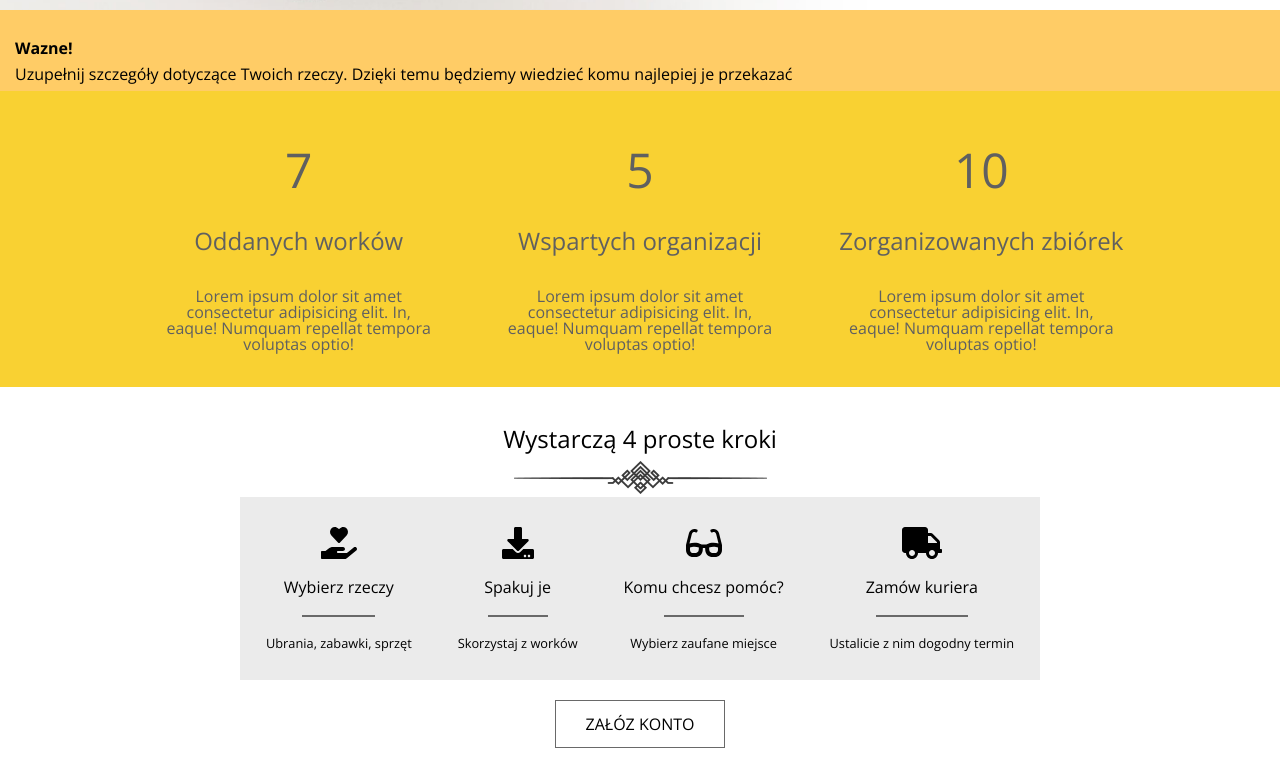
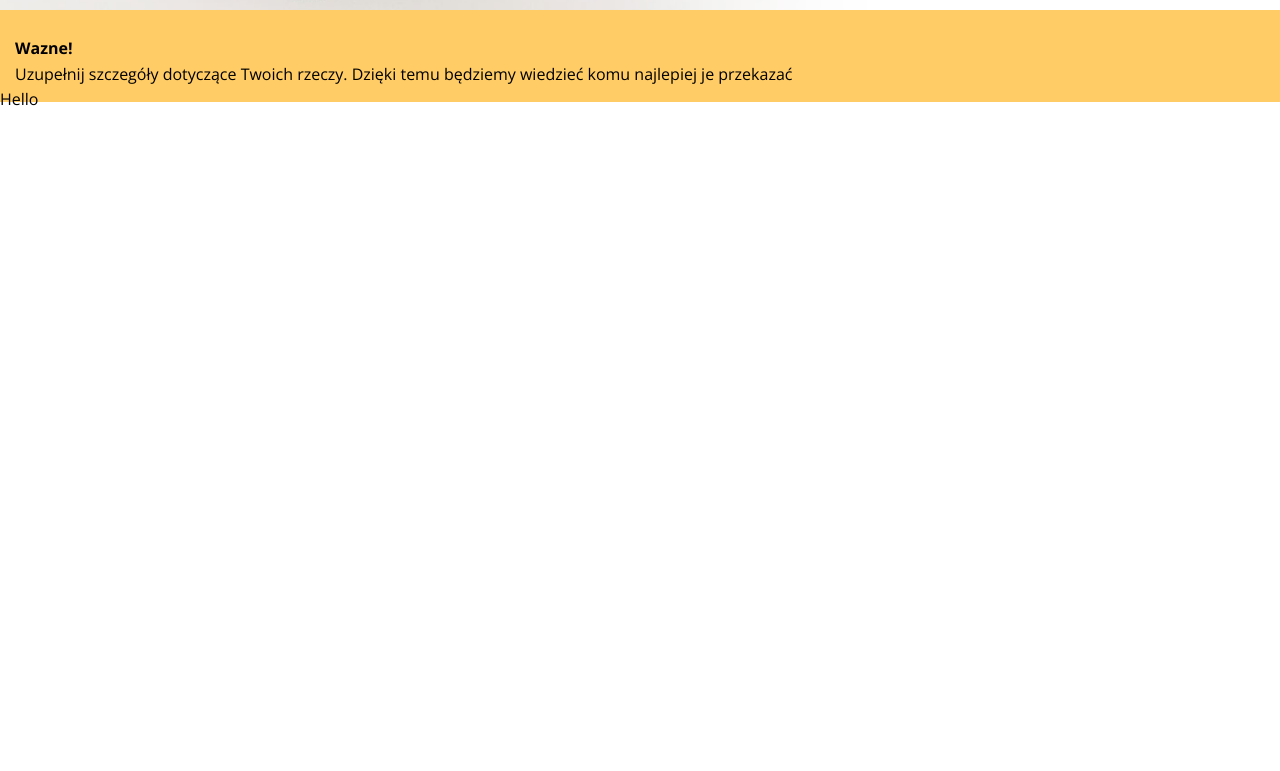
Before and after one commit to vanyaxk/react-oddaj-rzeczy, a React app: page /#/form in a window 1280 px wide. Shown: the part 709-1480 px from the top of the page. Built offline with nearby package versions, Linux system fonts and the light colour scheme.

Commit message:
added the main form section

```diff
--- a/js/App.js
+++ b/js/App.js
@@ -1,7 +1,7 @@
 import React, {Component} from 'react';
 import ReactDOM  from 'react-dom';
 import {HashRouter} from 'react-router-dom';
-import Main from './components/Main/Main';
+import MainRouter from './MainRouter';
 import About from './components/About';
 //styled-components
 import reset from 'styled-reset';
@@ -114,7 +114,7 @@ class App extends Component {
                         handleLogOut={this.handleLogOut}
                         name={this.state.name}
                         />
-                <Main loggedIn={this.state.loggedIn}/>
+                <MainRouter loggedIn={this.state.loggedIn}/>
                 <About />
 
                 <Foundations />
--- /dev/null
+++ b/js/MainRouter.js
@@ -0,0 +1,16 @@
+import React from 'react';
+import {Route, Switch} from 'react-router-dom';
+import Main from './components/Main/Main';
+import MainForm from './components/MainForm/MainForm';
+
+const MainRouter = (props) => {
+    const {loggedIn} = props;
+    return (
+    <Switch>
+        <Route exact path="/" render={() => <Main loggedIn={loggedIn}/>} />
+        <Route path='/form' render={() => <MainForm loggedIn={loggedIn}/>} />
+    </Switch>
+    )
+};
+
+export default MainRouter;
--- a/js/components/Header/Header.js
+++ b/js/components/Header/Header.js
@@ -15,7 +15,9 @@ const Header = (props) => {
             <LoginPanel handleLogOut={props.handleLogOut}
                         loggedIn={props.loggedIn}
                         name={props.name}/>
-            <RouteLogin checkLoginData={props.checkLoginData} loggedIn={props.loggedIn} addNewUser={props.addNewUser}/>
+            <RouteLogin checkLoginData={props.checkLoginData}
+                        loggedIn={props.loggedIn}
+                        addNewUser={props.addNewUser}/>
         </PageHeader>
     );
 }
--- a/js/components/Main/Main.js
+++ b/js/components/Main/Main.js
@@ -1,7 +1,7 @@
 import React, { Component } from 'react';
 import { FontAwesomeIcon } from '@fortawesome/react-fontawesome'
 import {faHandHoldingHeart, faDownload, faGlasses, faTruck} from '@fortawesome/free-solid-svg-icons';
-import { animateScroll as scroll }from 'react-scroll'
+import { animateScroll as scroll }from 'react-scroll';
 
 import {
     MainSection,
--- /dev/null
+++ b/js/components/MainForm/MainForm.js
@@ -0,0 +1,14 @@
+import React, {Component} from 'react';
+import { MainFormContainer } from './MainFormStyles';
+
+class MainForm extends Component {
+    render() {
+        return (
+            <MainFormContainer>
+                <h1>Hello</h1>
+            </MainFormContainer>
+        )
+    }
+}
+
+export default MainForm;
--- /dev/null
+++ b/js/components/MainForm/MainFormStyles.js
@@ -0,0 +1,6 @@
+import styled from 'styled-components';
+
+export const MainFormContainer = styled.section`
+    height: 100vh;
+
+`;
--- a/js/components/Stuff/StuffStyles.js
+++ b/js/components/Stuff/StuffStyles.js
@@ -48,6 +48,7 @@ export const StuffElement = styled.li`
     justify-content: center;
     text-align: center;
     border: 1px solid #696969;
+    background-color: #fff;
     width: 110px;
     height: 110px;
     transform: rotate(-45deg);
```
Also changed, not shown: js/components/MainForm/index.js (added), 1 other file (tests, documents, lock files or other folders).
